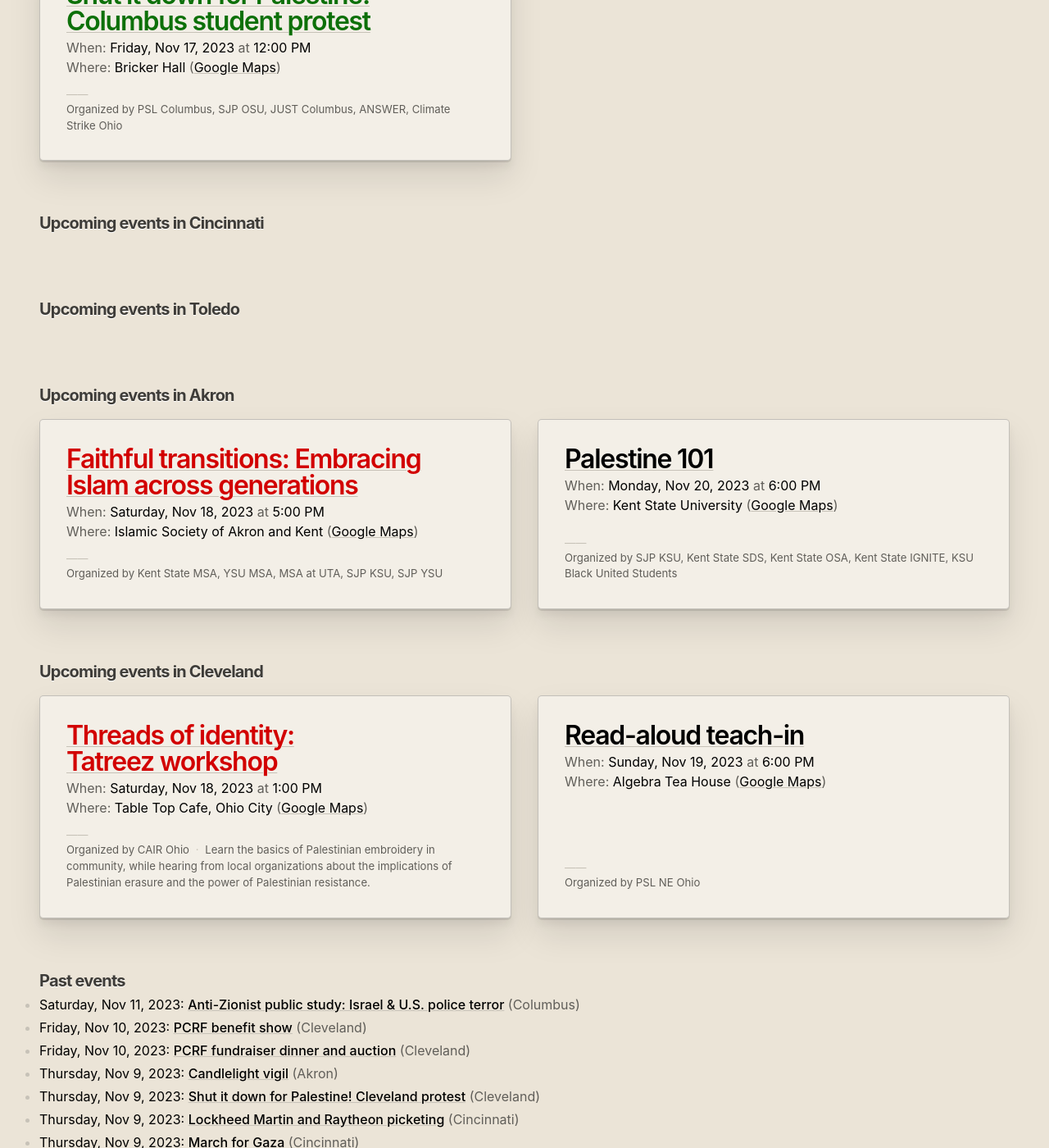
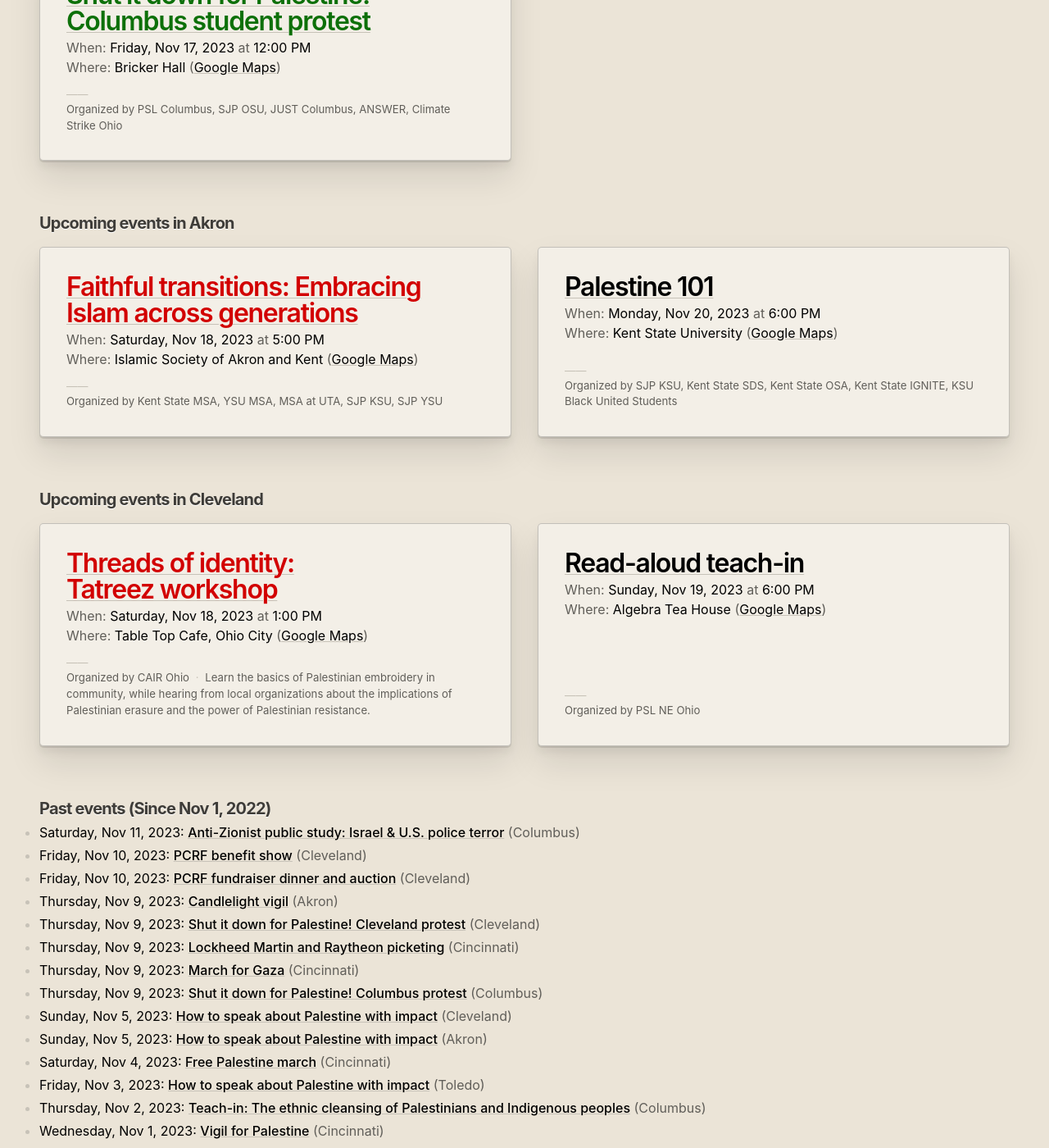
Before and after one commit to skullface/ohio-for-palestine, a Jekyll site: the page built from index.html, in a window 1280 px wide and 1400 px high, scrolled down 544 px. Shown: the whole window at 82% size. Built offline with Jekyll 4.4.1, drawn with Linux system fonts in a browser that asks for light colours; some web fonts are replaced.

Commit message:
better event grouping

```diff
--- a/index.html
+++ b/index.html
@@ -7,13 +7,16 @@ last_modified: 3 June 2020
 <section class="events" id="events">
   {% assign current_time = site.time %}
   {% assign regions = site.events | map: 'region' | uniq %}
+
   {% for region in regions %}
+    {% assign events_by_region = site.events | where: "region", region | sort: "date" %}
+    {% assign upcoming_events_by_region = events_by_region | where_exp: "event", "event.date > current_time" %}
+
+    {% if upcoming_events_by_region.size > 0 %}
       <div class="events__group">
         <h2 class="events__group-title">Upcoming events in {{ region }}</h2>
         <div class="events__list">
-        {% assign events_by_region = site.events | where: "region", region | sort: "date" %}
-        {% for event in events_by_region %}
-          {% if event.date > current_time %}
+          {% for event in upcoming_events_by_region %}
             <article class="event">
               <div class="event__info">
                 <h3 class="event__title"><a href="{{ event.link }}">{{ event.title }}</a></h3>
@@ -34,15 +37,15 @@ last_modified: 3 June 2020
                 {% endif %}
               </p>
             </article>
-          {% endif %}
           {% endfor %}
         </div>
      </div>
+    {% endif %}
   {% endfor %}
 </section>
 
 <section class="events__past" id="past-events">
-  <h2 class="events__group-title">Past events</h2>
+  <h2 class="events__group-title">Past events (Since Nov 1, 2022)</h2>
   <ul class="events__past__list">
     {% assign current_time = site.time %}
     {% assign past_events = site.events | where_exp: "event", "event.date < current_time" | sort: "date" | reverse %}
```
Lines whose indentation alone changed are shown as unchanged.
